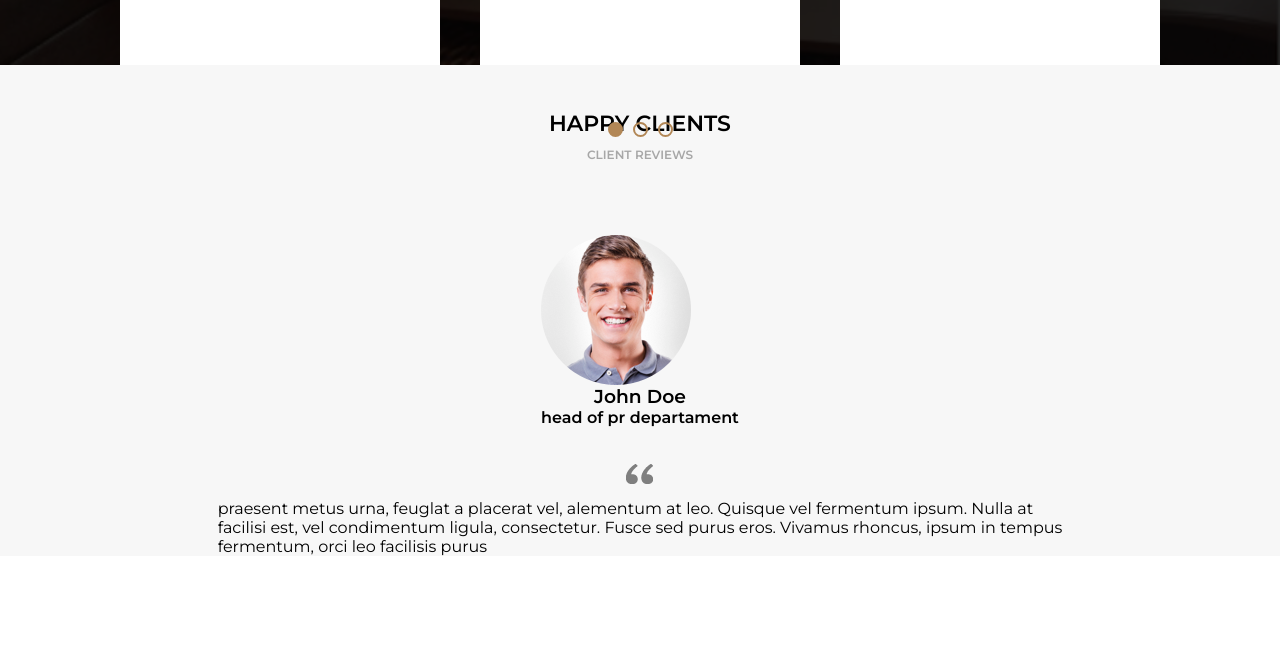
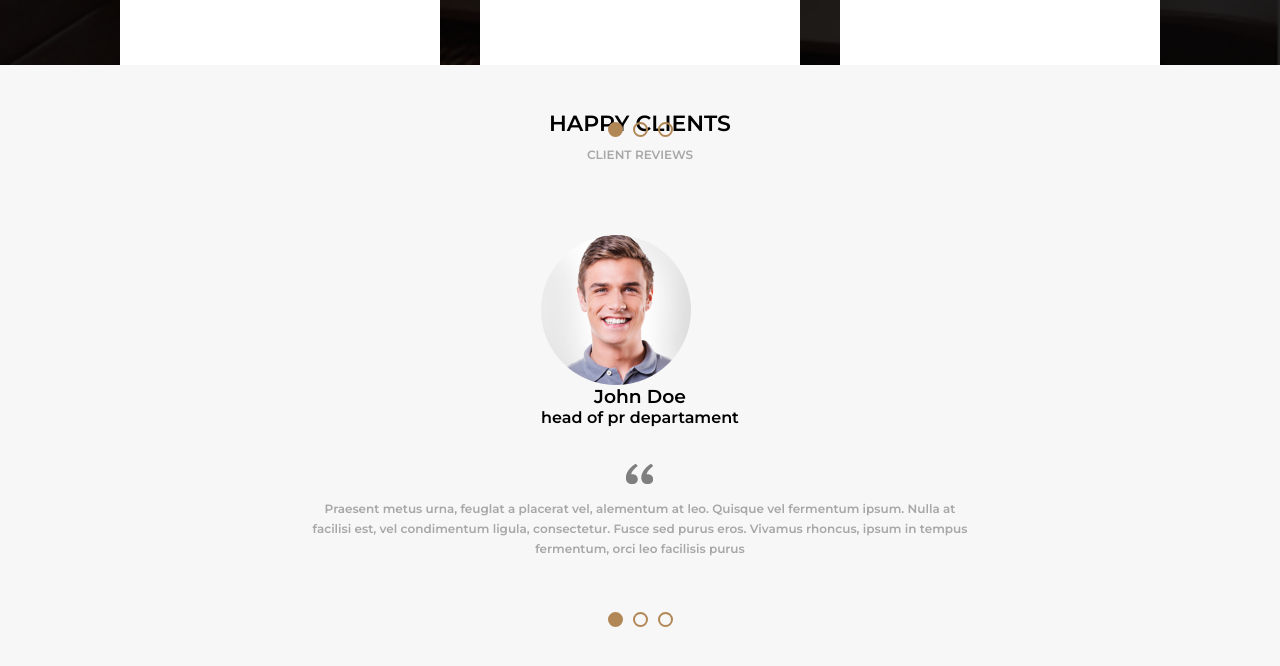
Before and after one commit to gvnny/One-Page-, a plain HTML site: page index.html in a window 1280 px wide. Shown: the part 3007-3673 px from the top of the page. Before the commit the page ends 3563 px from the top, so only its background shows below. Drawn offline with Linux system fonts and the light colour scheme.

Commit message:
adições na seção happy clients

```diff
--- a/assets/CSS/style.css
+++ b/assets/CSS/style.css
@@ -29,6 +29,7 @@
 
 body {
     font-family: 'Montserrat', sans-serif;
+    overflow-x: hidden;
 }
 
 header {
@@ -521,6 +522,7 @@ header {
 
 .banner-happyClients {
     background-color: var(--bgDefLight);
+    height: 605px;
 }
 
 .title-happyClients {
@@ -578,7 +580,14 @@ header {
     display: grid;
 }
 
-.text-happyClients p {}
+.text-happyClients p {
+    font-size: 12px;
+    font-weight: 600;
+    color: var(--descColorLigth);
+    text-align: center;
+    line-height: 20px;
+    margin-bottom: 30px;
+}
 
 .text-icon-quote {
     align-items: center;
@@ -592,3 +601,26 @@ header {
     margin-top: 90px;
     margin-bottom: 37px;
 }
+
+.section-happyClients .pointer-happyClients {
+    width: 100vw;
+    height: 20px;
+    position: absolute;
+    margin-top: 20px;
+    display: flex;
+    justify-content: center;
+    align-items: center;
+}
+
+.section-happyClients .pointer {
+    width: 15px;
+    height: 15px;
+    border: 2px solid var(--decopri);
+    border-radius: 50%;
+    margin: 0 5px;
+    cursor: pointer;
+}
+
+.section-happyClients .pointer.active {
+    background-color: var(--decopri);
+}
--- a/index.html
+++ b/index.html
@@ -424,7 +424,7 @@
 
                                     <li>
                                         <a href="#">
-                                            <img src="assets/Imagens/facebook.png" alt="facebook" />
+                                            <img src="assets/Imagens/facebook.png" alt="youtube" />
                                         </a>
                                     </li>
 
@@ -471,11 +471,15 @@
                     <div class="text-icon-quote">
                         <img src="assets/Imagens/quote.png" alt="quote" /> <!-- Icone de aspas " -->
                     </div>
-                    <p>praesent metus urna, feuglat a placerat vel, alementum at leo. Quisque vel fermentum ipsum. Nulla
+                    <p>Praesent metus urna, feuglat a placerat vel, alementum at leo. Quisque vel fermentum ipsum. Nulla
                         at<br> facilisi est, vel condimentum ligula, consectetur. Fusce sed purus eros. Vivamus rhoncus,
                         ipsum in tempus<br> fermentum, orci leo facilisis purus</p>
                 </div>
-                <div class="pointer-happyClients"></div>
+                <div class="pointer-happyClients">
+                    <div class="pointer active"></div>
+                    <div class="pointer"></div>
+                    <div class="pointer"></div>
+                </div>
             </div>
         </section>
     </main>
```
Also changed, not shown: assets/linkedin.png (added).
